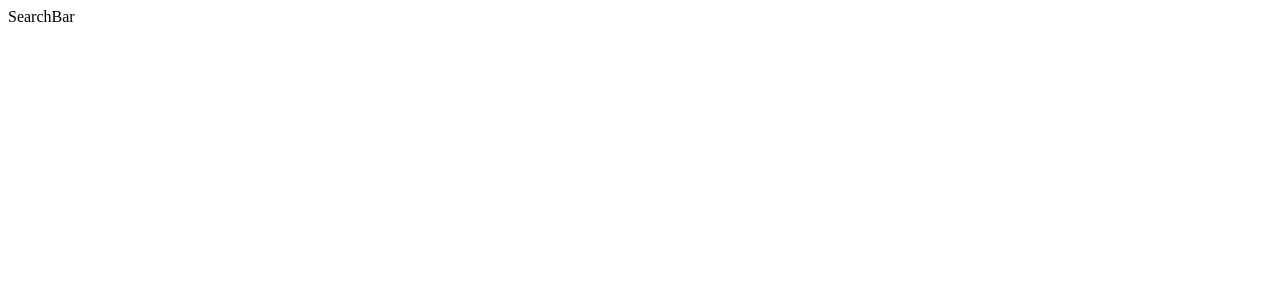
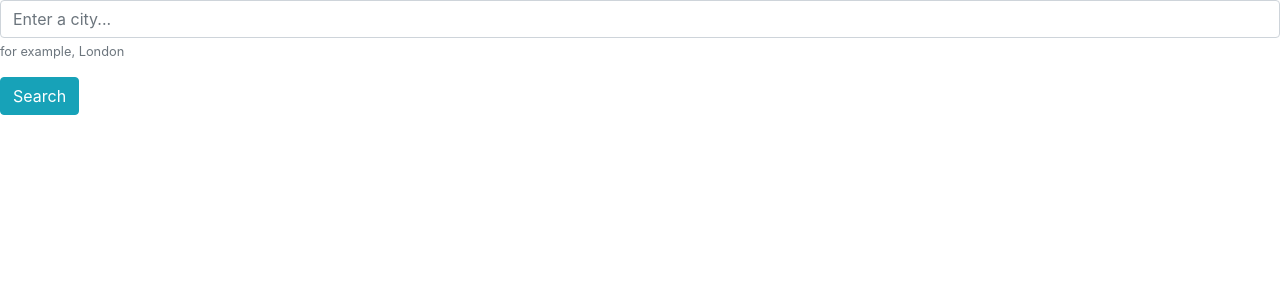
Before and after one commit to iPhatty/phatty-weather, a React (Create React App) app: page / in a window 1280 px wide. Shown: the top 300 px of the page. Built offline with nearby package versions, Linux system fonts and the light colour scheme.

Commit message:
basic layout using bootstrap css

```diff
--- a/package.json
+++ b/package.json
@@ -3,6 +3,7 @@
   "version": "0.1.0",
   "private": true,
   "dependencies": {
+    "bootstrap": "^4.1.3",
     "react": "^16.4.1",
     "react-dom": "^16.4.1",
     "react-redux": "^5.0.7",
--- a/src/components/App.js
+++ b/src/components/App.js
@@ -1,4 +1,5 @@
 import React, { Component } from 'react';
+import 'bootstrap/dist/css/bootstrap.min.css';
 
 import SearchBar from './searchBar';
 
--- a/src/components/searchBar.js
+++ b/src/components/searchBar.js
@@ -1,8 +1,31 @@
 import React, { Component } from 'react';
 
 class SearchBar extends Component {
+  state = {
+    searchBarValue: '',
+    searchTerm: ''
+  };
+
   render() {
-    return <div>SearchBar</div>;
+    return (
+      <form>
+        <div className="form-group">
+          <input
+            type="text"
+            className="form-control"
+            id="search-input"
+            placeholder="Enter a city..."
+            aria-describedby="cityHelp"
+          />
+          <small id="cityHelp" className="form-text text-muted">
+            for example, London
+          </small>
+        </div>
+        <button type="button" className="btn btn-info">
+          Search
+        </button>
+      </form>
+    );
   }
 }
 
```
Also changed, not shown: 1 other file (tests, documents, lock files or other folders).
